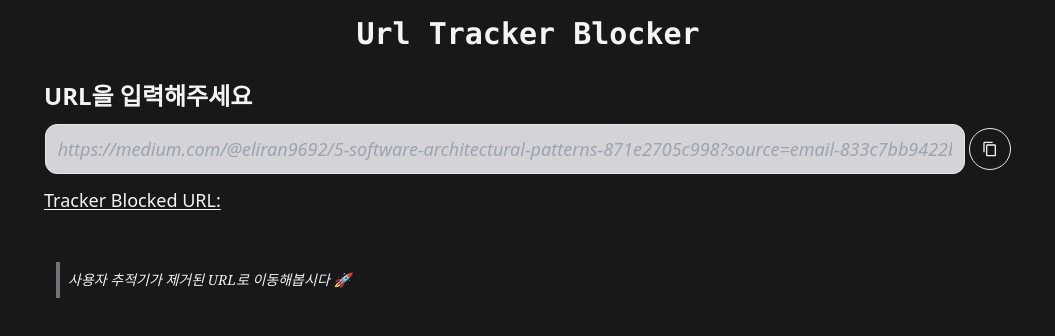
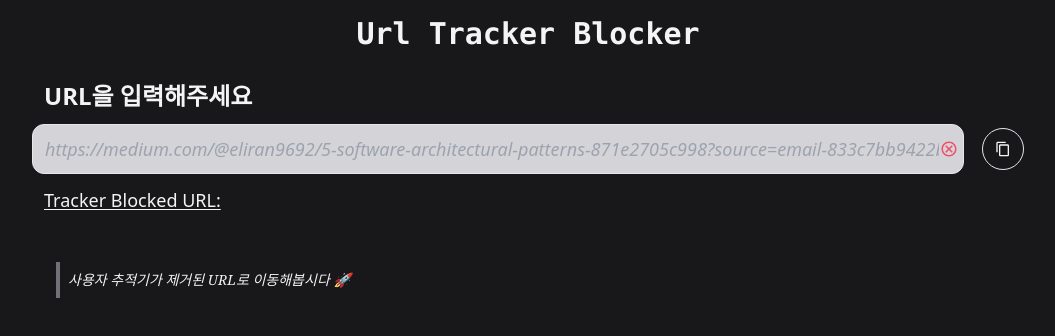
Before and after one commit to gitgitWi/micro-projects, a Next.js app: page /project/url-tracker-blocker in a window 1280 px wide. Shown: the top 336 px of the page, without its empty margins (112-1167 px from the left). Built offline with nearby package versions, Linux system fonts and the light colour scheme.

Commit message:
feat (component) url 입력창 reset 버튼 추가

```diff
--- a/src/pages/project/styles.module.scss
+++ b/src/pages/project/styles.module.scss
@@ -30,19 +30,31 @@
   }
 
   .inputWrapper {
-    @apply w-[calc(100%-1rem)] mx-2
+    @apply w-full
       inline-flex justify-evenly items-center;
 
     .textInput {
-      @apply w-[calc(100%-3.5rem)] p-3 rounded-xl leading-4 border
+      @apply w-[calc(100%-2rem)] p-3 pr-6 rounded-xl leading-4 border
         font-medium text-lg text-zinc-900/90 outline-none bg-zinc-300
+        overflow-hidden text-ellipsis
       selection:bg-zinc-600 selection:text-zinc-100
         placeholder:italic placeholder:font-light;
     }
 
+    .button-default {
+      @apply w-max h-max
+        text-center;
+    }
+
+    .resetButton {
+      @extend .button-default;
+      @apply float-right relative right-6 h-full
+        text-rose-500/90 text-lg;
+    }
+
     .copyButton {
-      @apply w-max h-max p-3 border rounded-full
-        text-center;
+      @extend .button-default;
+      @apply p-3 border rounded-full;
 
       &Enabled {
         &:hover {
@@ -77,6 +89,8 @@
     .description {
       @apply p-2 border-l-4 border-zinc-500
       italic font-serif text-sm;
+
+      word-break: keep-all;
     }
   }
 }
--- a/src/pages/project/url-tracker-blocker.tsx
+++ b/src/pages/project/url-tracker-blocker.tsx
@@ -1,5 +1,12 @@
-import { ChangeEventHandler, KeyboardEventHandler, useEffect, useRef, useState } from 'react';
-import { MdContentCopy } from 'react-icons/md';
+import {
+  ChangeEventHandler,
+  KeyboardEventHandler,
+  MouseEventHandler,
+  useEffect,
+  useRef,
+  useState,
+} from 'react';
+import { MdContentCopy, MdOutlineCancel } from 'react-icons/md';
 
 import { blockerHostClassifier } from '../../utils/blocker-host-classifier';
 import styles from './styles.module.scss';
@@ -57,6 +64,11 @@ const UrlTrackerBlocker = () => {
     }
   };
 
+  const handleResetButtonClick: MouseEventHandler<HTMLButtonElement> = (e) => {
+    if (url.length === 0) return;
+    resetTargetServiceInfo();
+  };
+
   const copyToClipboard = async () => {
     if (!isValidUrl) return;
 
@@ -92,6 +104,11 @@ const UrlTrackerBlocker = () => {
             className={styles.textInput}
             placeholder={SAMPLE_URL}
           />
+
+          <button type="button" onClick={handleResetButtonClick} className={styles.resetButton}>
+            <MdOutlineCancel />
+          </button>
+
           <button
             type="button"
             className={[
```
